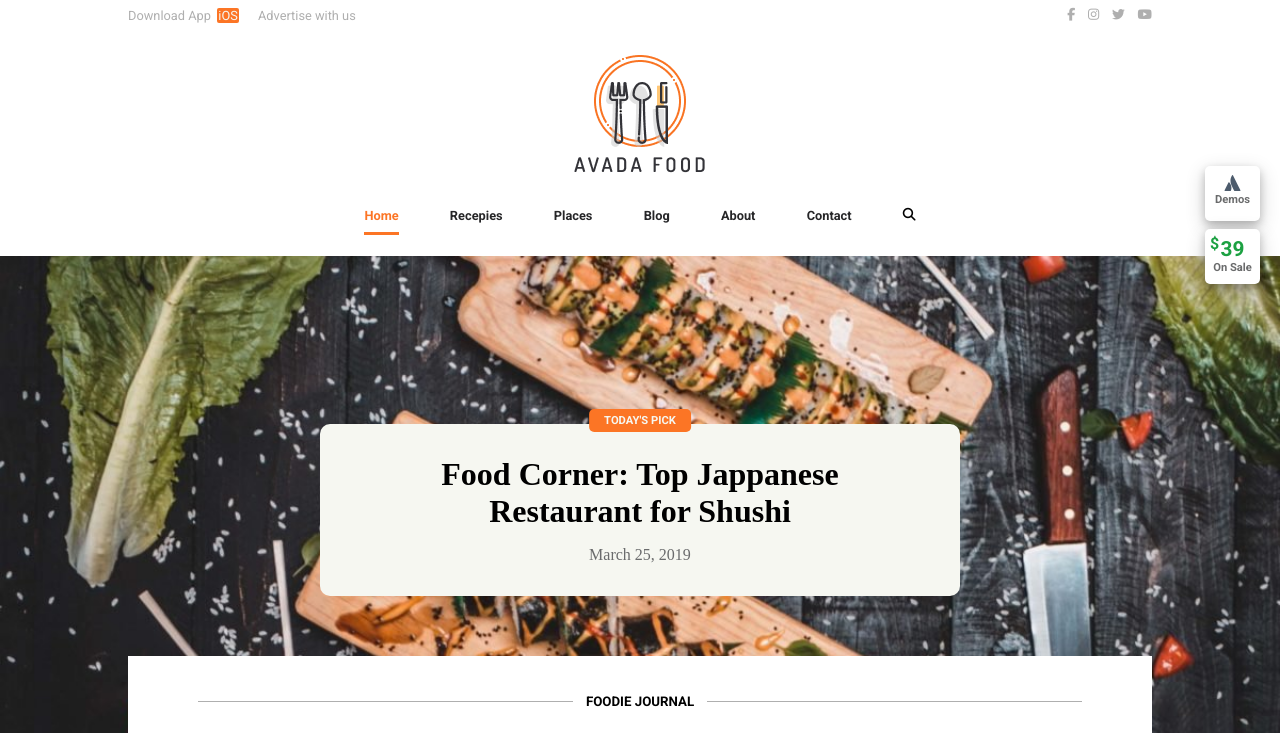
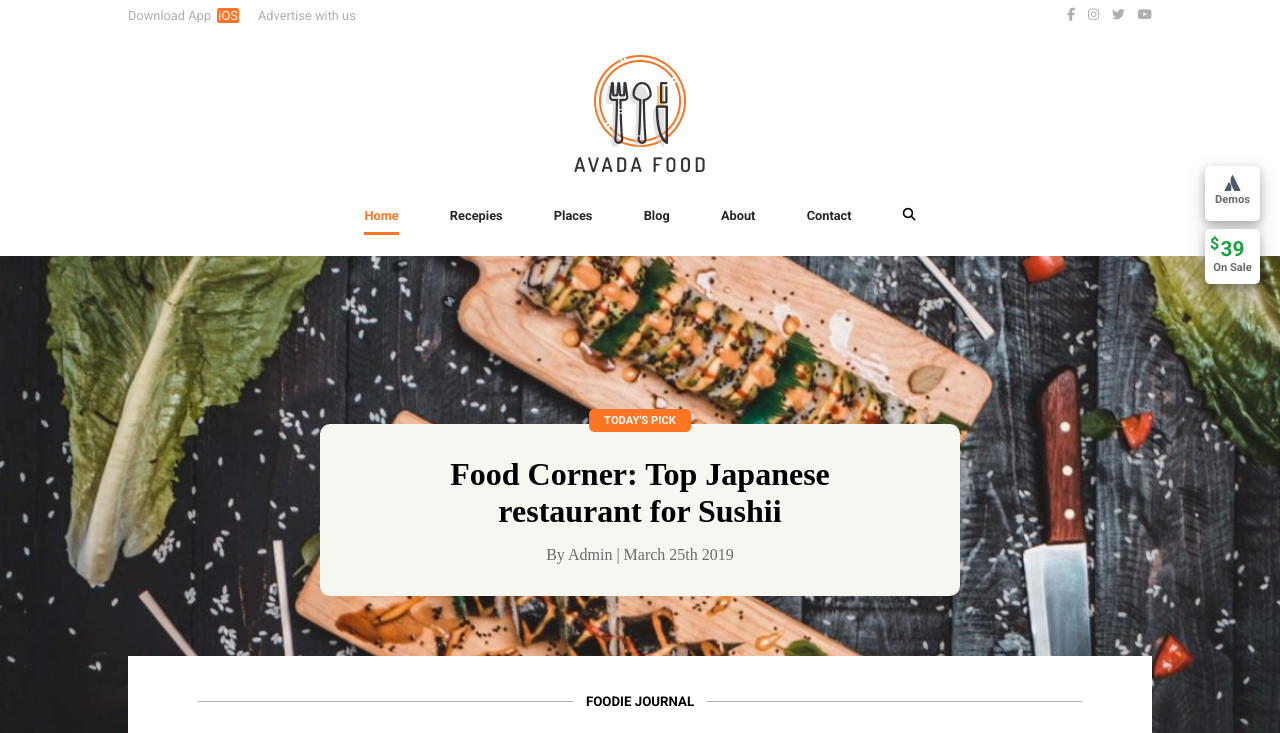
Before and after one commit to Guz117/food, a Vue app: page / in a window 1280 px wide. Shown: the top 733 px of the page. Built offline with nearby package versions, Linux system fonts and the light colour scheme.

Commit message:
jumbotron slide text

```diff
--- a/src/components/Jumbotron.vue
+++ b/src/components/Jumbotron.vue
@@ -15,8 +15,8 @@
             <div class="jumbotron-text">
                 <p class="pick">TODAY'S PICK</p>
                 <div class="jumbotron-text-center">
-                <h1>Food Corner: Top Jappanese Restaurant for Shushi</h1>
-                <p>March 25, 2019</p>
+                <h1>{{ journals[counter].text }}i</h1>
+                <p>{{ journals[counter].admin }}</p>
                 </div>
             </div>
             <div class="foodie-journal">
```
